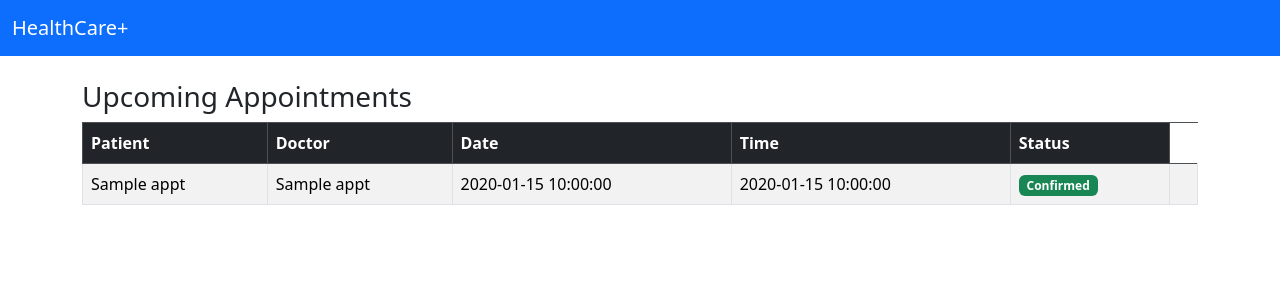
After one commit to RakeshSingh-21/Medical-Appointment-Scheduling-System, a FastAPI app: template templates/appointments.html in a window 1280 px wide. The commit adds this page. Shown: the top 300 px of the page. Run offline with FastAPI, Linux system fonts and the light colour scheme; the template is opened without the code that fills it: most values are stand-ins (such as "Sample title", 1, 10 or a date in 2020).

Commit message:
Changes on Main, Models, and Templates

```diff
--- a/main.py
+++ b/main.py
@@ -6,10 +6,15 @@ from database import engine, SessionLocal, Base
 from sqlalchemy.orm import Session
 from models import User, DoctorSchedule, Appointment
 from auth import hash_password, verify_password,create_token, SECRET_KEY, ALGORITHM
-from jose import JWTError, jwt
+from jose import JWTError, jwt, ExpiredSignatureError
 from schemas import UserCreate, UserLogin
 from fastapi.staticfiles import StaticFiles
 from fastapi.responses import RedirectResponse
+from fastapi.requests import Request
+from fastapi.exceptions import RequestValidationError
+from fastapi import status
+from starlette.middleware.base import BaseHTTPMiddleware
+from starlette.responses import Response
 
 #Create the database tables
 Base.metadata.create_all(bind=engine)
@@ -45,6 +50,9 @@ def get_current_user(request: Request, db: Session = Depends(get_db)) -> User:
         email = payload.get("sub")
         if email is None:
             raise HTTPException(status_code=401, detail="Invalid token")
+    except ExpiredSignatureError:
+        # Token expired
+        raise HTTPException(status_code=401, detail="Token expired")
     except JWTError:
         raise HTTPException(status_code=401, detail="Token decode error")
 
@@ -54,6 +62,12 @@ def get_current_user(request: Request, db: Session = Depends(get_db)) -> User:
 
     return user
 
+
+@app.exception_handler(HTTPException)
+async def auth_exception_handler(request: Request, exc: HTTPException):
+    if exc.status_code == 401:
+        return RedirectResponse(url="/login", status_code=status.HTTP_303_SEE_OTHER)
+    return Response(content=str(exc.detail), status_code=exc.status_code)
 
 @app.get("/", response_class=HTMLResponse)
 async def root(request: Request):
@@ -161,41 +175,167 @@ def schedule_post(
     return RedirectResponse("/dashboard", status_code=303)
 
 
-@app.get("/appointments", response_class=HTMLResponse)
-def appointment_form(request: Request):
-    return templates.TemplateResponse("book_appointment.html", {"request": request})
+# @app.get("/appointments", response_class=HTMLResponse)
+# def appointment_form(request: Request):
+#     return templates.TemplateResponse("book_appointment.html", {"request": request})
 
-@app.post("/appointments")
-def appointment_post(
+# @app.post("/appointments")
+# def appointment_post(
+#     request: Request,
+#     doctor_id: int = Form(...),
+#     date: str = Form(...),
+#     time: str = Form(...),
+#     db: Session = Depends(get_db)
+# ):
+#     token = request.cookies.get("access_token")
+#     current_user = get_current_user(token, db)
+#     if current_user.role != "patient":
+#         raise HTTPException(status_code=403, detail="Not authorized")
+
+#     schedule = db.query(DoctorSchedule).filter(
+#         DoctorSchedule.doctor_id == doctor_id,
+#         DoctorSchedule.date == datetime.strptime(date, "%Y-%m-%d").date()
+#     ).first()
+
+#     if not schedule:
+#         return templates.TemplateResponse("book_appointment.html", {"request": request, "msg": "Doctor not available"})
+
+#     new_appointment = Appointment(
+#         patient_id=current_user.id,
+#         doctor_id=doctor_id,
+#         date=datetime.strptime(date, "%Y-%m-%d").date(),
+#         time=datetime.strptime(time, "%H:%M").time(),
+#         status="booked"
+#     )
+#     db.add(new_appointment)
+#     db.commit()
+#     return RedirectResponse("/dashboard", status_code=303)
+
+
+@app.get("/appointment/{action}")
+def appointment_form(
+    action: str,
     request: Request,
-    doctor_id: int = Form(...),
-    date: str = Form(...),
-    time: str = Form(...),
     db: Session = Depends(get_db)
 ):
-    token = request.cookies.get("access_token")
-    current_user = get_current_user(token, db)
-    if current_user.role != "patient":
-        raise HTTPException(status_code=403, detail="Not authorized")
+    user = get_current_user(request, db)
+    if user.role != "patient":
+        raise HTTPException(status_code=403, detail="Only patients can manage appointments")
 
-    schedule = db.query(DoctorSchedule).filter(
-        DoctorSchedule.doctor_id == doctor_id,
-        DoctorSchedule.date == datetime.strptime(date, "%Y-%m-%d").date()
-    ).first()
+    # fetch doctors list
+    doctors = db.query(User).filter(User.role == "doctor").all()
+    return templates.TemplateResponse("book_appointment.html", {
+        "request": request,
+        "action": action.capitalize(),
+        "doctors": doctors
+    })
 
-    if not schedule:
-        return templates.TemplateResponse("book_appointment.html", {"request": request, "msg": "Doctor not available"})
 
-    new_appointment = Appointment(
-        patient_id=current_user.id,
-        doctor_id=doctor_id,
-        date=datetime.strptime(date, "%Y-%m-%d").date(),
-        time=datetime.strptime(time, "%H:%M").time(),
-        status="booked"
-    )
-    db.add(new_appointment)
+@app.post("/appointment/{action}")
+def appointment_action(
+    action: str,
+    request: Request,
+    doctor_id: int = Form(None),
+    date: str = Form(None),
+    slot: str = Form(None),
+    appointment_id: str = Form(None),
+    db: Session = Depends(get_db)
+):
+    user = get_current_user(request, db)
+    if user.role != "patient":
+        raise HTTPException(status_code=403, detail="Only patients can perform this action")
+
+    if action.lower() == "book":
+        new_appt = Appointment(
+            patient_id=user.id,
+            doctor_id=doctor_id,
+            date=datetime.strptime(date, "%Y-%m-%d").date(),
+            time=datetime.strptime(slot, "%H:%M").time(),
+            status="pending"  # ✅ Set status here
+        )
+        db.add(new_appt)
+        db.commit()
+    elif action.lower() == "cancel":
+        appt = db.query(Appointment).filter_by(id=appointment_id, patient_id=user.id).first()
+        if not appt:
+            raise HTTPException(status_code=404, detail="Appointment not found")
+        db.delete(appt)
+        db.commit()
+    elif action.lower() == "reschedule":
+        appt = db.query(Appointment).filter_by(patient_id=user.id, doctor_id=doctor_id, date=datetime.strptime(date, "%Y-%m-%d").date()).first()
+        if not appt:
+            raise HTTPException(status_code=404, detail="Original appointment not found")
+        appt.time = datetime.strptime(slot, "%H:%M").time()
+        db.commit()
+    else:
+        raise HTTPException(status_code=400, detail="Invalid action")
+
+    return RedirectResponse("/dashboard", status_code=303)
+
+
+@app.get("/appointments")
+def view_appointments(request: Request, db: Session = Depends(get_db)):
+    user = get_current_user(request, db)
+
+    if user.role == "doctor":
+        appointments = (
+            db.query(Appointment)
+            .join(User, Appointment.patient_id == User.id)
+            .filter(Appointment.doctor_id == user.id)
+            .with_entities(Appointment.id, User.name.label("patient_name"), Appointment.date, Appointment.time, Appointment.status)
+            .all()
+        )
+        return templates.TemplateResponse("appointments.html", {
+            "request": request,
+            "appointments": [{"id": a.id, "patient_name": a.patient_name, "doctor_name": user.name, "date": a.date, "time": a.time, "status": a.status} for a in appointments], "user": user
+        })
+
+    elif user.role == "patient":
+        appointments = (
+            db.query(Appointment)
+            .join(User, Appointment.doctor_id == User.id)
+            .filter(Appointment.patient_id == user.id)
+            .with_entities(Appointment.id, User.name.label("doctor_name"), Appointment.date, Appointment.time, Appointment.status)
+            .all()
+        )
+        return templates.TemplateResponse("appointments.html", {
+            "request": request,
+            "appointments": [{"id": a.id,"patient_name": user.name, "doctor_name": a.doctor_name, "date": a.date, "time": a.time,"status": a.status} for a in appointments], "user": user
+        })
+    else:
+        raise HTTPException(status_code=403, detail="Unauthorized role")
+
+
+
+@app.post("/appointments/{appointment_id}/confirm")
+def confirm_appointment(appointment_id: int, request: Request, db: Session = Depends(get_db)):
+    print(f"Confirming appointment ID: {appointment_id}")
+    user = get_current_user(request, db)
+    if user.role != "doctor":
+        raise HTTPException(status_code=403, detail="Only doctors can confirm appointments")
+
+    appt = db.query(Appointment).filter_by(id=appointment_id, doctor_id=user.id).first()
+    if not appt:
+        raise HTTPException(status_code=404, detail="Appointment not found")
+
+    appt.status = "confirmed"
     db.commit()
-    return RedirectResponse("/dashboard", status_code=303)
+    return RedirectResponse("/appointments", status_code=303)
+
+
+@app.post("/appointments/{appointment_id}/cancel")
+def cancel_appointment(appointment_id: int, request: Request, db: Session = Depends(get_db)):
+    user = get_current_user(request, db)
+    if user.role != "doctor":
+        raise HTTPException(status_code=403, detail="Only doctors can cancel appointments")
+
+    appt = db.query(Appointment).filter_by(id=appointment_id, doctor_id=user.id).first()
+    if not appt:
+        raise HTTPException(status_code=404, detail="Appointment not found")
+
+    appt.status = "cancelled"
+    db.commit()
+    return RedirectResponse("/appointments", status_code=303)
 
 
 @app.get("/logout")
--- a/models.py
+++ b/models.py
@@ -38,7 +38,7 @@ class Appointment(Base):
     patient_id = Column(Integer, ForeignKey("users.id"))
     doctor_id = Column(Integer, ForeignKey("users.id"))
     date = Column(Date, nullable=False)
-    time = Column(Date, nullable=True)
+    time = Column(Time, nullable=True)
     status = Column(String(50), nullable=False) #e.g., "pending", "confirmed", "cancelled"
 
     patient = relationship("User", back_populates="appointments", foreign_keys=[patient_id])
--- /dev/null
+++ b/templates/appointments.html
@@ -0,0 +1,70 @@
+{% extends "base1.html" %}
+{% block content %}
+<h3>Upcoming Appointments</h3>
+<table class="table table-bordered table-striped">
+    <thead class="table-dark">
+        <tr>
+            <th>Patient</th>
+            <th>Doctor</th>
+            <th>Date</th>
+            <th>Time</th>
+            <th>Status</th>
+            {% if user.role == "doctor" %}
+            <th>Actions</th>
+            {% elif user.role == "patient" %}
+            <th>Actions</th>
+            {% endif %}
+        </tr>
+    </thead>
+    <tbody>
+        {% for appt in appointments %}
+        <tr>
+            <td>{{ appt.patient_name }}</td>
+            <td>{{ appt.doctor_name }}</td>
+            <td>{{ appt.date }}</td>
+            <td>{{ appt.time }}</td>
+            <td>
+                {% if appt.status == 'confirmed' %}
+                <span class="badge bg-success">Confirmed</span>
+                {% elif appt.status == 'cancelled' %}
+                <span class="badge bg-danger">Cancelled</span>
+                {% else %}
+                <span class="badge bg-warning text-dark">Pending</span>
+                {% endif %}
+            </td>
+            <td>
+                {% if user.role == "doctor" %}
+                </form>{% if appt.status == "pending" %}
+                <form method="post" action="/appointments/{{ appt.id }}/confirm" style="display:inline;">
+                    <button class="btn btn-sm btn-success">Confirm</button>
+                </form>
+                <form method="post" action="/appointments/{{ appt.id }}/cancel" style="display:inline;">
+                    <button class="btn btn-sm btn-danger">Cancel</button>
+                </form>
+                {% elif appt.status == "confirmed" %}
+                <form method="post" action="/appointments/{{ appt.id }}/cancel" style="display:inline;">
+                    <button class="btn btn-sm btn-danger">Cancel</button>
+                </form>
+                {% elif appt.status == "cancelled" %}
+                <form method="post" action="/appointments/{{ appt.id }}/confirm" style="display:inline;">
+                    <button class="btn btn-sm btn-success">Confirm</button>
+                </form>
+                {% endif %}
+                {% elif user.role == "patient" %}
+                {% if appt.status != 'cancelled' %}
+                <a href="/appointment/reschedule" class="btn btn-sm btn-primary">Reschedule</a>
+                {% else %}
+                <span class="text-muted">No Action</span>
+                {% endif %}
+                {% endif %}
+            </td>
+        </tr>
+        {% else %}
+        <tr>
+            <td colspan="4" class="text-center">No appointments found</td>
+        </tr>
+        {% endfor %}
+    </tbody>
+</table>
+</form>
+{% endblock %}
--- /dev/null
+++ b/templates/base1.html
@@ -0,0 +1,26 @@
+<!DOCTYPE html>
+<html lang="en">
+<head>
+    <meta charset="UTF-8">
+    <title>Medical Appointment System</title>
+    <link href="https://cdn.jsdelivr.net/npm/bootstrap@5.3.3/dist/css/bootstrap.min.css" rel="stylesheet">
+</head>
+<body>
+    <nav class="navbar navbar-expand-lg navbar-dark bg-primary">
+        <div class="container-fluid">
+            <a class="navbar-brand" href="#">HealthCare+</a>
+            <div>
+                {% if user %}
+                    <span class="text-white me-3">Hello, {{ user.name }}</span>
+                    <a href="/logout" class="btn btn-light btn-sm">Logout</a>
+                {% endif %}
+            </div>
+        </div>
+    </nav>
+
+    <div class="container mt-4">
+        {% block content %}
+        {% endblock %}
+    </div>
+</body>
+</html>
```
Also changed, not shown: templates/book_appointment.html (+27 -11 lines), templates/dashboard.html (+20 -45 lines), templates/doctor_schedule.html (+16 -11 lines).
